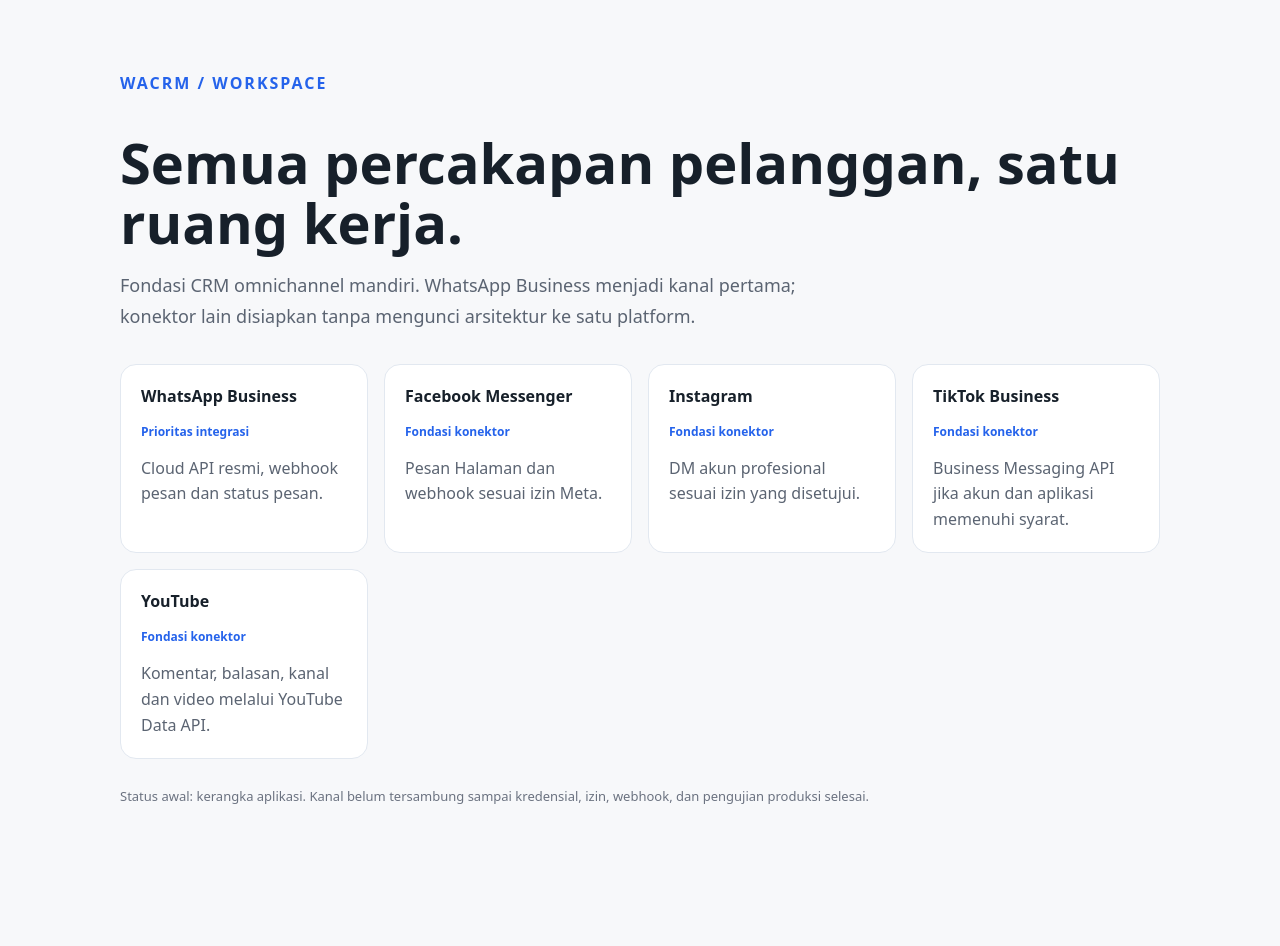
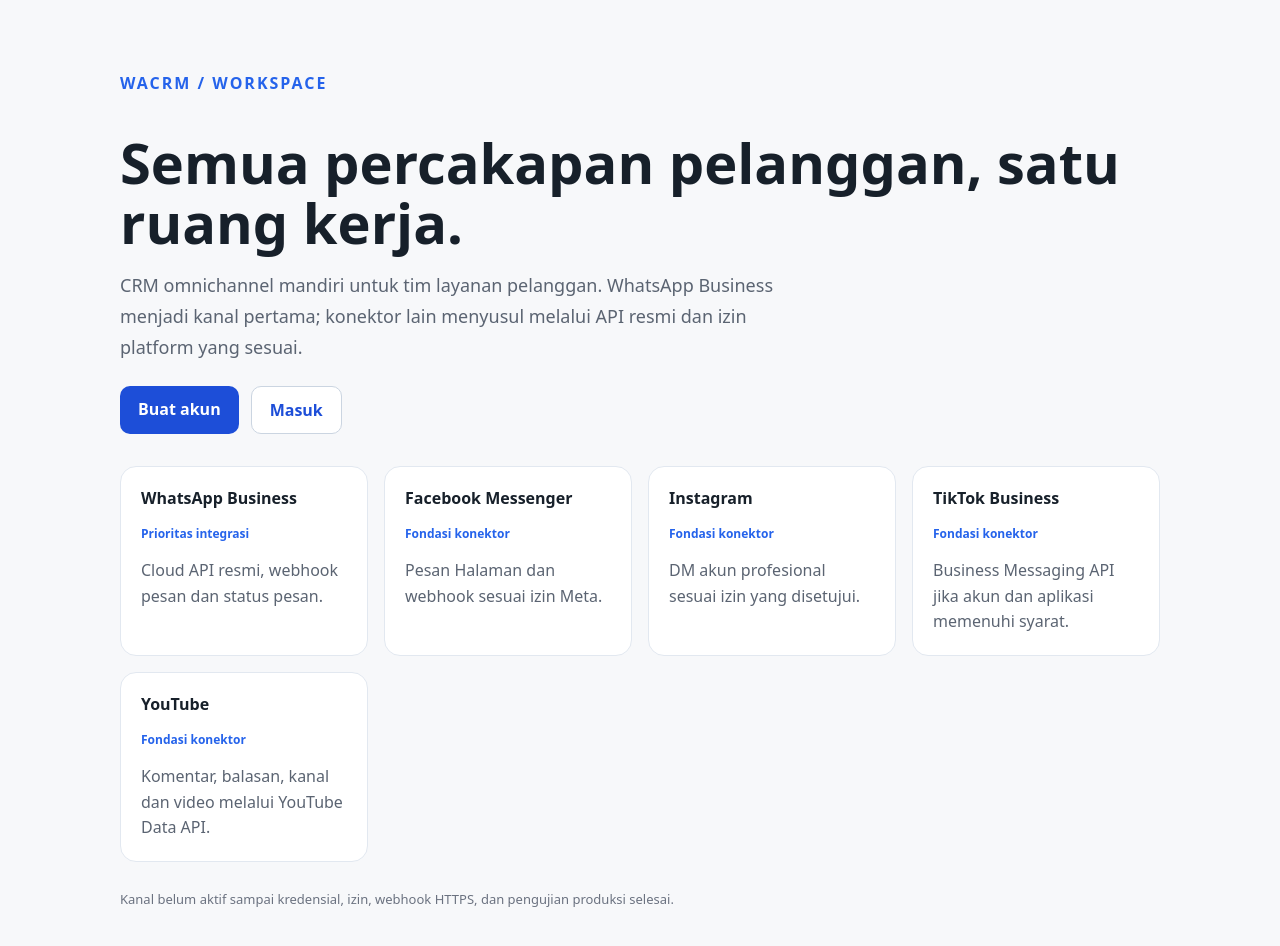
Before and after one commit to Yudi8377/WACRM, a Next.js app: page / in a window 1280 px wide. Shown: the top 946 px of the page. Before the commit the page ends 874 px from the top, so only its background shows below. Built offline with nearby package versions, Linux system fonts and the light colour scheme.

Commit message:
feat: link landing page to account flows

```diff
--- a/src/app/page.tsx
+++ b/src/app/page.tsx
@@ -1,19 +1,32 @@
+import Link from "next/link";
+
 const channels = [
-  { name: 'WhatsApp Business', status: 'Prioritas integrasi', detail: 'Cloud API resmi, webhook pesan dan status pesan.' },
-  { name: 'Facebook Messenger', status: 'Fondasi konektor', detail: 'Pesan Halaman dan webhook sesuai izin Meta.' },
-  { name: 'Instagram', status: 'Fondasi konektor', detail: 'DM akun profesional sesuai izin yang disetujui.' },
-  { name: 'TikTok Business', status: 'Fondasi konektor', detail: 'Business Messaging API jika akun dan aplikasi memenuhi syarat.' },
-  { name: 'YouTube', status: 'Fondasi konektor', detail: 'Komentar, balasan, kanal dan video melalui YouTube Data API.' }
+  { name: "WhatsApp Business", status: "Prioritas integrasi", detail: "Cloud API resmi, webhook pesan dan status pesan." },
+  { name: "Facebook Messenger", status: "Fondasi konektor", detail: "Pesan Halaman dan webhook sesuai izin Meta." },
+  { name: "Instagram", status: "Fondasi konektor", detail: "DM akun profesional sesuai izin yang disetujui." },
+  { name: "TikTok Business", status: "Fondasi konektor", detail: "Business Messaging API jika akun dan aplikasi memenuhi syarat." },
+  { name: "YouTube", status: "Fondasi konektor", detail: "Komentar, balasan, kanal dan video melalui YouTube Data API." }
 ];
 
 export default function HomePage() {
-  return <main style={{ maxWidth: 1040, margin: '0 auto', padding: '56px 24px' }}>
-    <p style={{ color: '#2563eb', fontWeight: 700, letterSpacing: 2 }}>WACRM / WORKSPACE</p>
-    <h1 style={{ fontSize: 'clamp(2rem, 5vw, 3.5rem)', lineHeight: 1.08, marginBottom: 12 }}>Semua percakapan pelanggan, satu ruang kerja.</h1>
-    <p style={{ maxWidth: 700, color: '#5b6472', fontSize: 18, lineHeight: 1.7 }}>Fondasi CRM omnichannel mandiri. WhatsApp Business menjadi kanal pertama; konektor lain disiapkan tanpa mengunci arsitektur ke satu platform.</p>
-    <section style={{ display: 'grid', gridTemplateColumns: 'repeat(auto-fit, minmax(230px, 1fr))', gap: 16, marginTop: 32 }}>
-      {channels.map(channel => <article key={channel.name} style={{ background: 'white', border: '1px solid #e2e8f0', borderRadius: 16, padding: 20 }}><p style={{ fontWeight: 700, marginTop: 0 }}>{channel.name}</p><p style={{ fontSize: 12, color: '#2563eb', fontWeight: 700 }}>{channel.status}</p><p style={{ color: '#5b6472', lineHeight: 1.6, marginBottom: 0 }}>{channel.detail}</p></article>)}
+  return <main style={{ maxWidth: 1040, margin: "0 auto", padding: "56px 24px" }}>
+    <p style={{ color: "#2563eb", fontWeight: 700, letterSpacing: 2 }}>WACRM / WORKSPACE</p>
+    <h1 style={{ fontSize: "clamp(2rem, 5vw, 3.5rem)", lineHeight: 1.08, marginBottom: 12 }}>Semua percakapan pelanggan, satu ruang kerja.</h1>
+    <p style={{ maxWidth: 700, color: "#5b6472", fontSize: 18, lineHeight: 1.7 }}>CRM omnichannel mandiri untuk tim layanan pelanggan. WhatsApp Business menjadi kanal pertama; konektor lain menyusul melalui API resmi dan izin platform yang sesuai.</p>
+    <div style={{ display: "flex", flexWrap: "wrap", gap: 12, marginTop: 24 }}>
+      <Link href="/sign-up" style={primaryButton}>Buat akun</Link>
+      <Link href="/sign-in" style={secondaryButton}>Masuk</Link>
+    </div>
+    <section style={{ display: "grid", gridTemplateColumns: "repeat(auto-fit, minmax(230px, 1fr))", gap: 16, marginTop: 32 }}>
+      {channels.map(channel => <article key={channel.name} style={{ background: "white", border: "1px solid #e2e8f0", borderRadius: 16, padding: 20 }}>
+        <p style={{ fontWeight: 700, marginTop: 0 }}>{channel.name}</p>
+        <p style={{ fontSize: 12, color: "#2563eb", fontWeight: 700 }}>{channel.status}</p>
+        <p style={{ color: "#5b6472", lineHeight: 1.6, marginBottom: 0 }}>{channel.detail}</p>
+      </article>)}
     </section>
-    <p style={{ marginTop: 28, color: '#6b7280', fontSize: 13 }}>Status awal: kerangka aplikasi. Kanal belum tersambung sampai kredensial, izin, webhook, dan pengujian produksi selesai.</p>
+    <p style={{ marginTop: 28, color: "#6b7280", fontSize: 13 }}>Kanal belum aktif sampai kredensial, izin, webhook HTTPS, dan pengujian produksi selesai.</p>
   </main>;
 }
+
+const primaryButton = { display: "inline-block", background: "#1d4ed8", color: "white", borderRadius: 10, padding: "12px 18px", textDecoration: "none", fontWeight: 700 };
+const secondaryButton = { display: "inline-block", background: "white", color: "#1d4ed8", border: "1px solid #cbd5e1", borderRadius: 10, padding: "12px 18px", textDecoration: "none", fontWeight: 700 };
```
